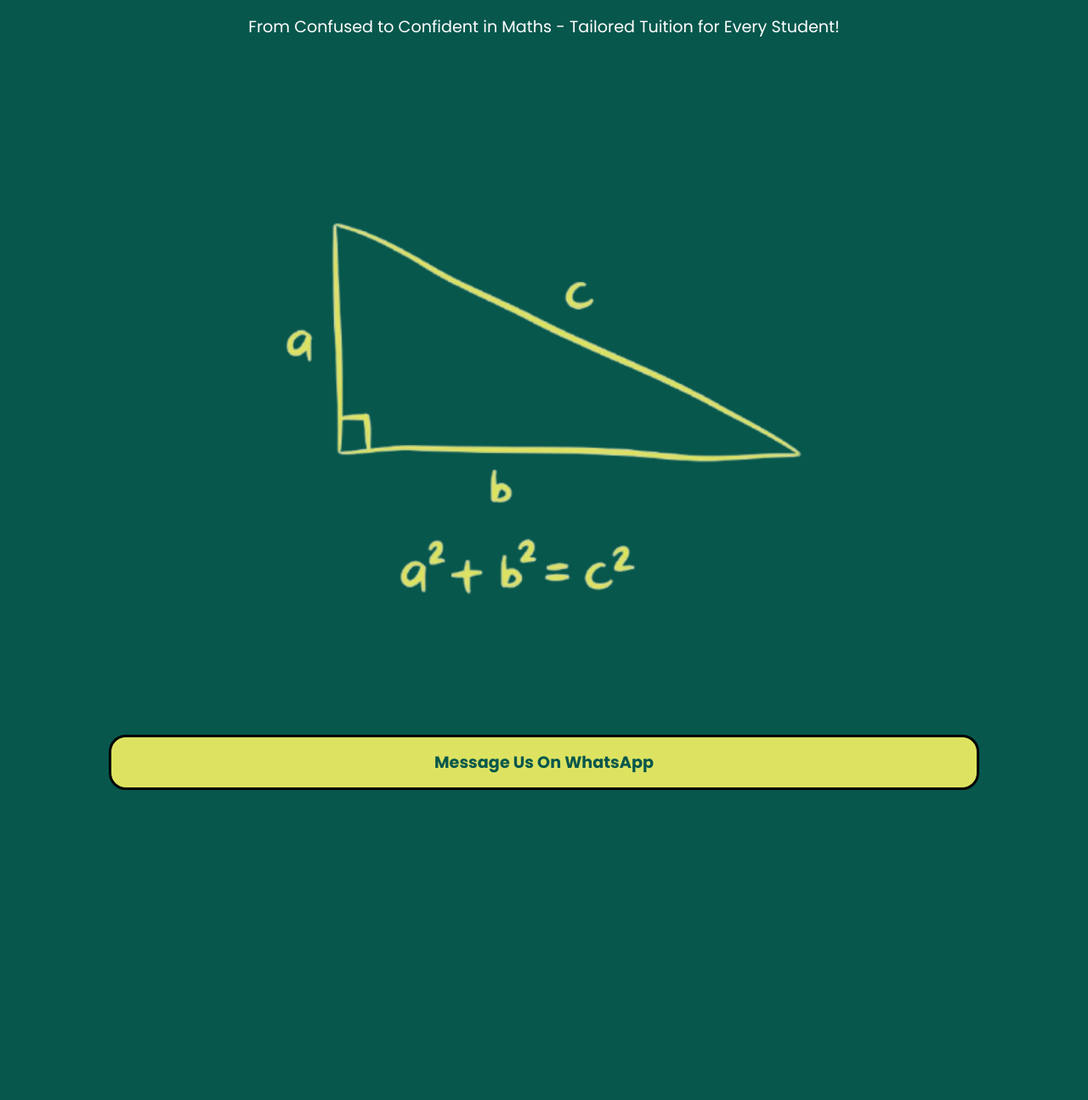
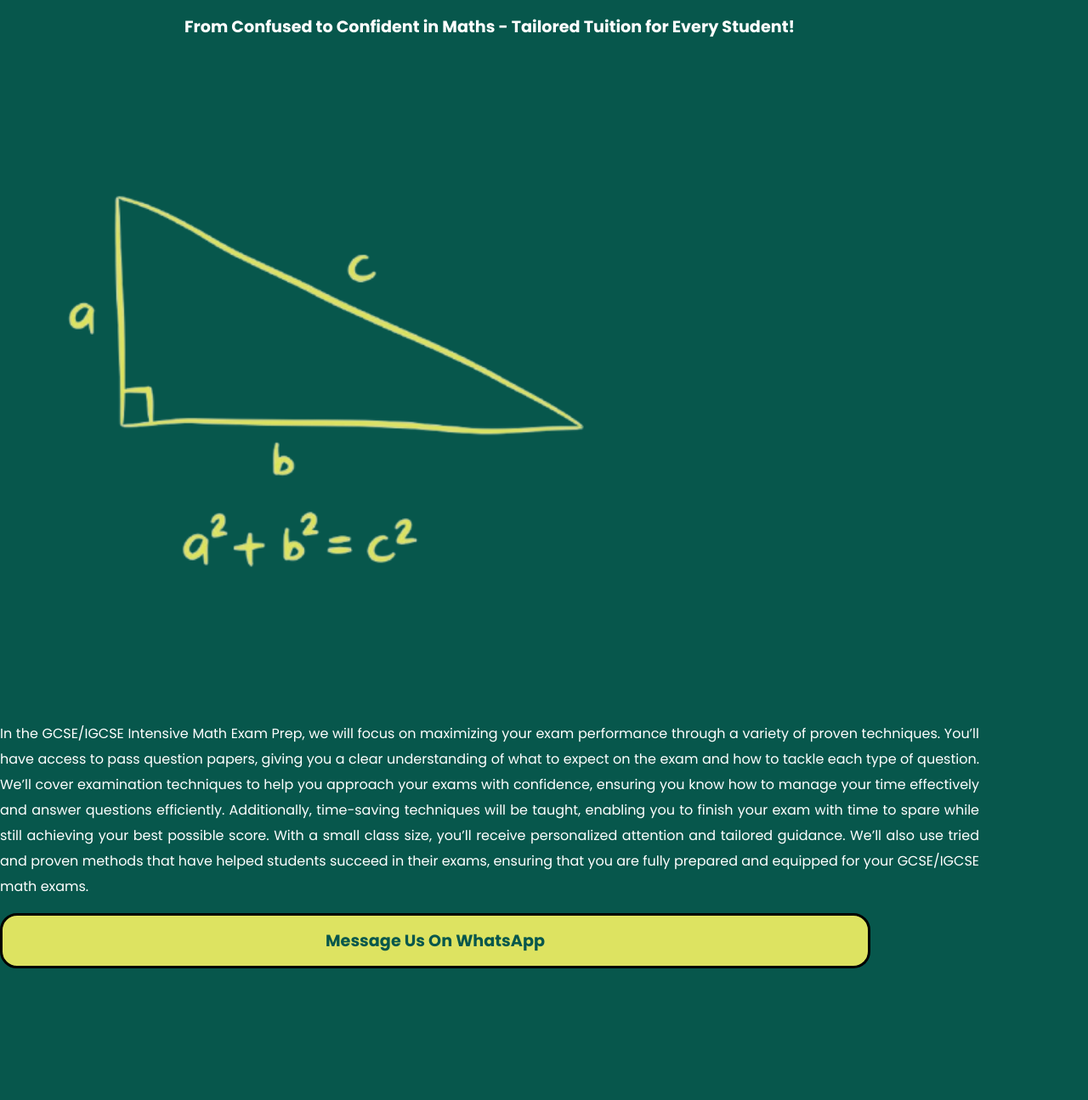
Before and after one commit to SprintTutorials/LandingPage, a plain HTML site: page index.html in a window 1280 px wide. Shown: the part 256-1551 px from the top of the page at 85% size. Before the commit the page ends 1206 px from the top, so only its background shows below. Drawn offline with Linux system fonts and the light colour scheme.

Commit message:
Add files via upload

```diff
--- a/index.html
+++ b/index.html
@@ -13,6 +13,7 @@
         <img src="logo2.png" style="width: 90%;">
     </div>
 
+    <div class="container">
         <nav class="navigation">
             <img src="logo.png" class="logo">
         </nav>
@@ -23,11 +24,16 @@
             <p class="paragraph1">INTENSIVE MATHEMATICS EXAM PREP</p>
         </div>
 
-    <p style="font-size: 1.2rem; width: 90%;">From Confused to Confident in Maths - Tailored Tuition for Every Student!</p>
+        <p style="font-size: 1.2rem; width: 90%; font-weight: bold;">From Confused to Confident in Maths - Tailored Tuition for Every Student!</p>
         <p></p>
         <img src="elements/element1.png" style="width: 60%;">
+        <p style="width: 90%; text-align: justify; line-height: 30px;">In the GCSE/IGCSE Intensive Math Exam Prep, we will focus on maximizing your exam performance through a variety of proven techniques. You’ll have access to pass question papers, giving you a clear understanding of what to expect on the exam and how to tackle each type of question. We’ll cover examination techniques to help you approach your exams with confidence, ensuring you know how to manage your time effectively and answer questions efficiently. Additionally, time-saving techniques will be taught, enabling you to finish your exam with time to spare while still achieving your best possible score. With a small class size, you’ll receive personalized attention and tailored guidance. We’ll also use tried and proven methods that have helped students succeed in their exams, ensuring that you are fully prepared and equipped for your GCSE/IGCSE math exams.</p>
+        <button class="btn" onclick="GoTo('https://api.whatsapp.com/send/?phone=447950282867')">Message Us On WhatsApp</button>
+    </div>
 
-    <button class="btn" onclick="GoTo('https://api.whatsapp.com/send/?phone=447950282867')">Message Us On WhatsApp</button>
+    <div class="container" style="height: 500px; background-color: ">
+
+    </div>
 </body>
 <script>
     function GoTo(name){
```
Lines whose indentation alone changed are shown as unchanged.
